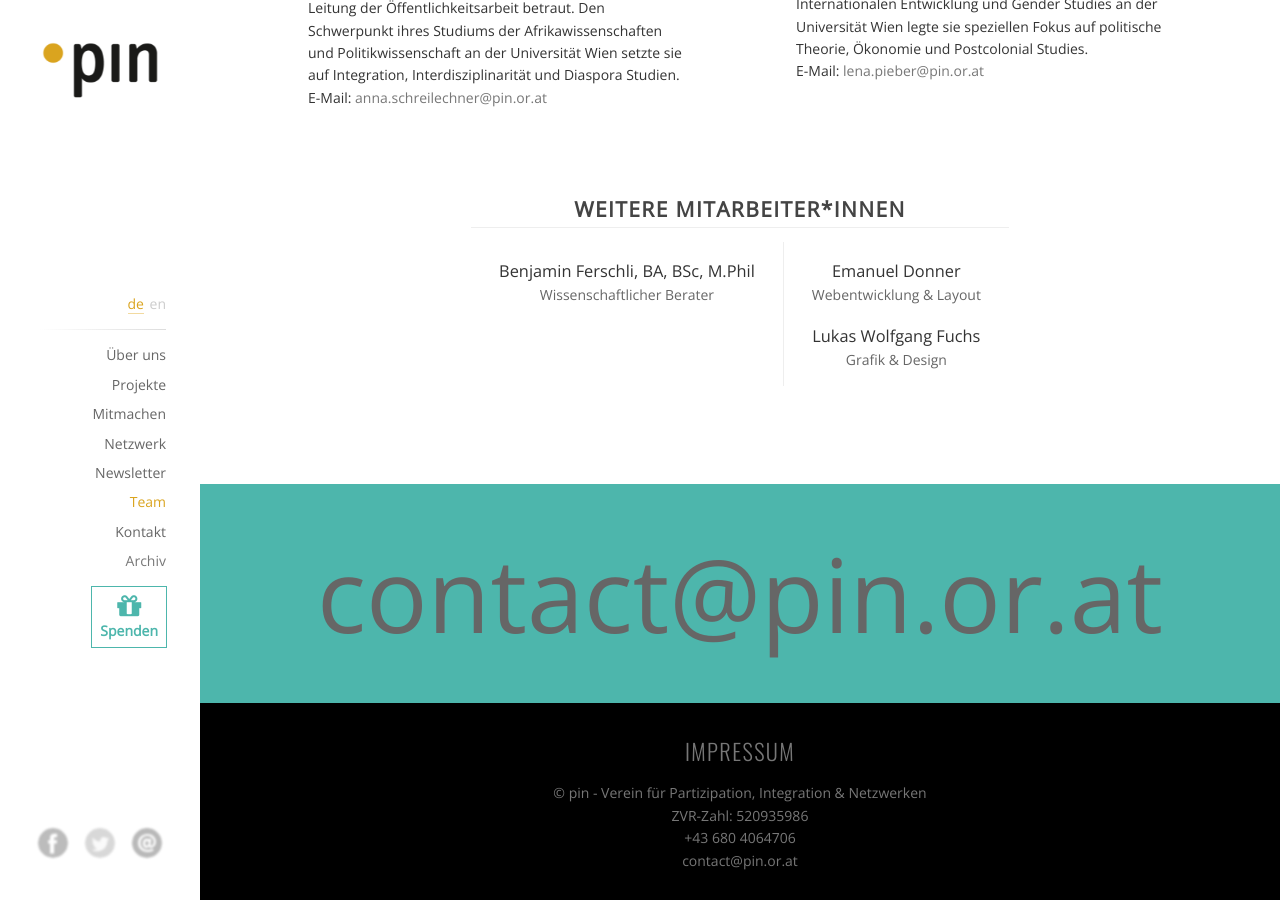
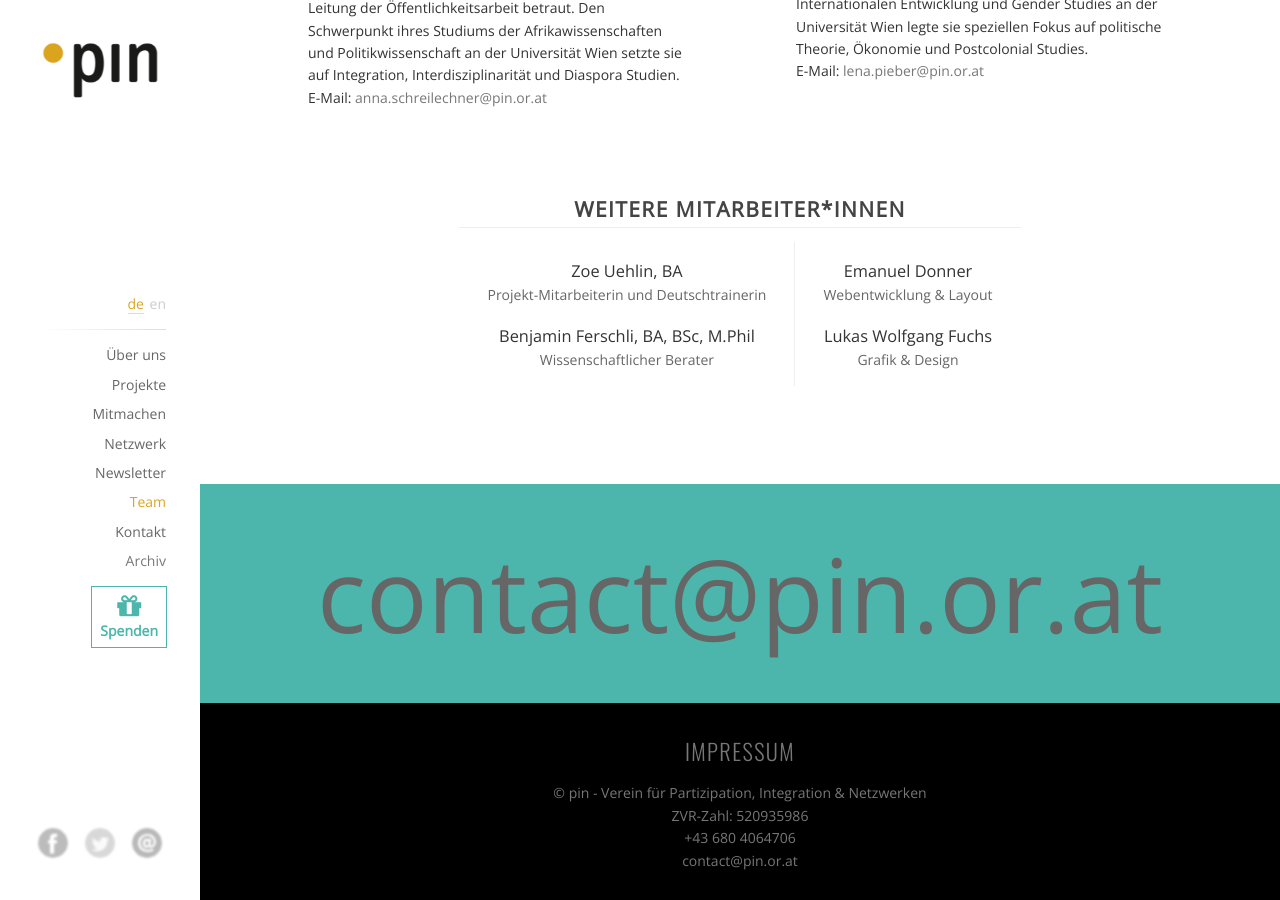
Before and after one commit to pinverein/anna-laura, a Jekyll site: the page built from index.html, in a window 1280 px wide and 900 px high, scrolled down 5553 px. Built offline with Jekyll 4.4.1, drawn with Linux system fonts in a browser that asks for light colours; comment, search, counter and statistics services are not loaded.

Commit message:
Added staff member.

```diff
--- a/pages/de/content_team.html
+++ b/pages/de/content_team.html
@@ -39,6 +39,8 @@ language: de
       <div class="sub-box">
         <div class="member-column">
           <!-- <h2>Noch wer</h2> -->
+          <h3>Zoe Uehlin, BA</h3>
+          <p>Projekt-Mitarbeiterin und Deutschtrainerin</p>
           <h3>Benjamin Ferschli, BA, BSc, M.Phil</h3>
           <p>Wissenschaftlicher Berater</p>
 
--- a/pages/en/content_team.html
+++ b/pages/en/content_team.html
@@ -37,6 +37,8 @@ language: en
       <div class="sub-box">
         <div class="member-column">
           <!-- <h2>Noch wer</h2> -->
+          <h3>Zoe Uehlin, BA</h3>
+          <p>Project staff member and German trainer</p>
           <h3>Benjamin Ferschli, BA, BSc, MPhil</h3>
           <p>Scientific Advisor</p>
 
```
